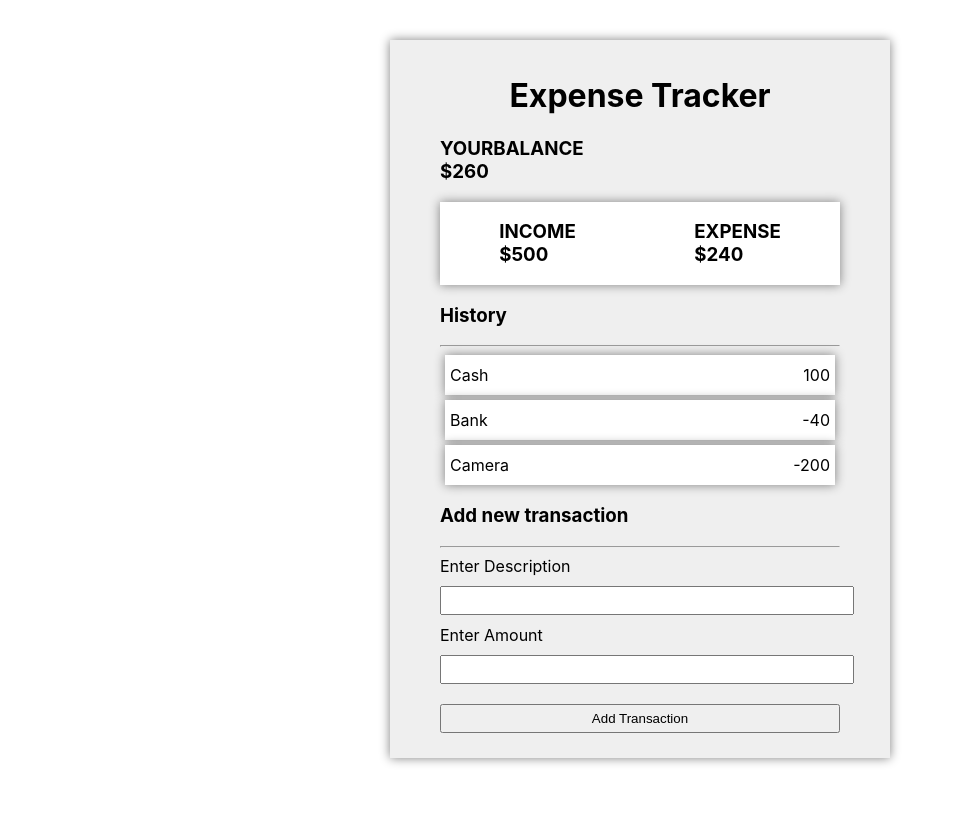
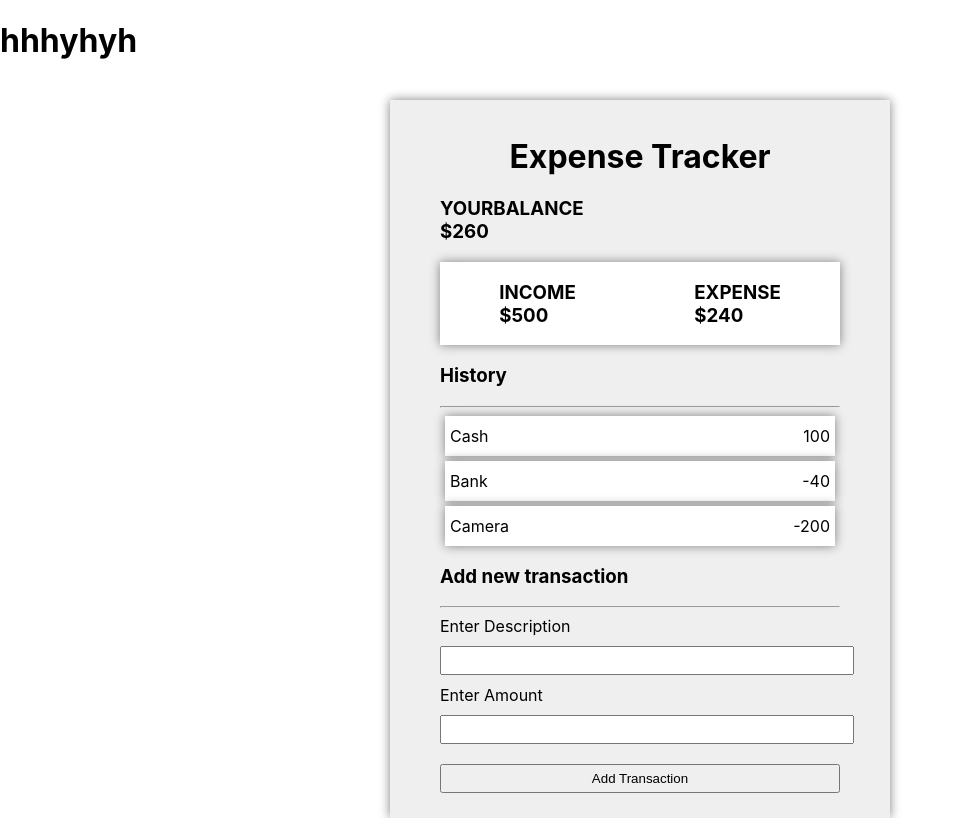
Before and after one commit to haris3691/expensetracker, a React (Create React App) app: page / in a window 1280 px wide. Shown: the whole page, without its empty margins (0-958 px from the left). Built offline with nearby package versions, Linux system fonts and the light colour scheme.

Commit message:
h1 added app.js

```diff
--- a/src/App.js
+++ b/src/App.js
@@ -6,7 +6,8 @@ import Child from './Child';
 function App() {
   return (
 
-    <div >
+    <div  >
+<h1>hhhyhyh</h1>
      <Child />
     </div>
   );
```
